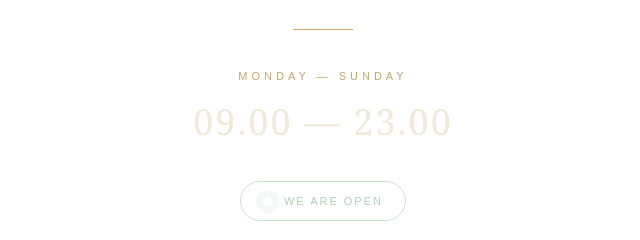
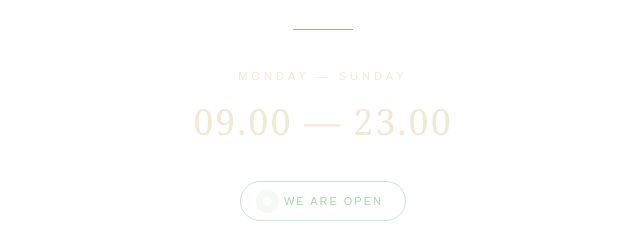
Before and after one commit to muklis-ixxintstudio/we-are-open-coj, a plain HTML site: page index.html in a window 1280 px wide. Shown: the part 303-543 px from the top of the page, 317-957 px from the left. Drawn offline with Linux system fonts and the light colour scheme.

Commit message:
Update index.html

```diff
--- a/index.html
+++ b/index.html
@@ -79,7 +79,7 @@ h1 {
   font-family: Arial, sans-serif;
   font-size: 11px;
   letter-spacing: 4px;
-  color: #c7a66a;
+  color: #f1e8d6;
   margin-bottom: 15px;
 }
 
```
